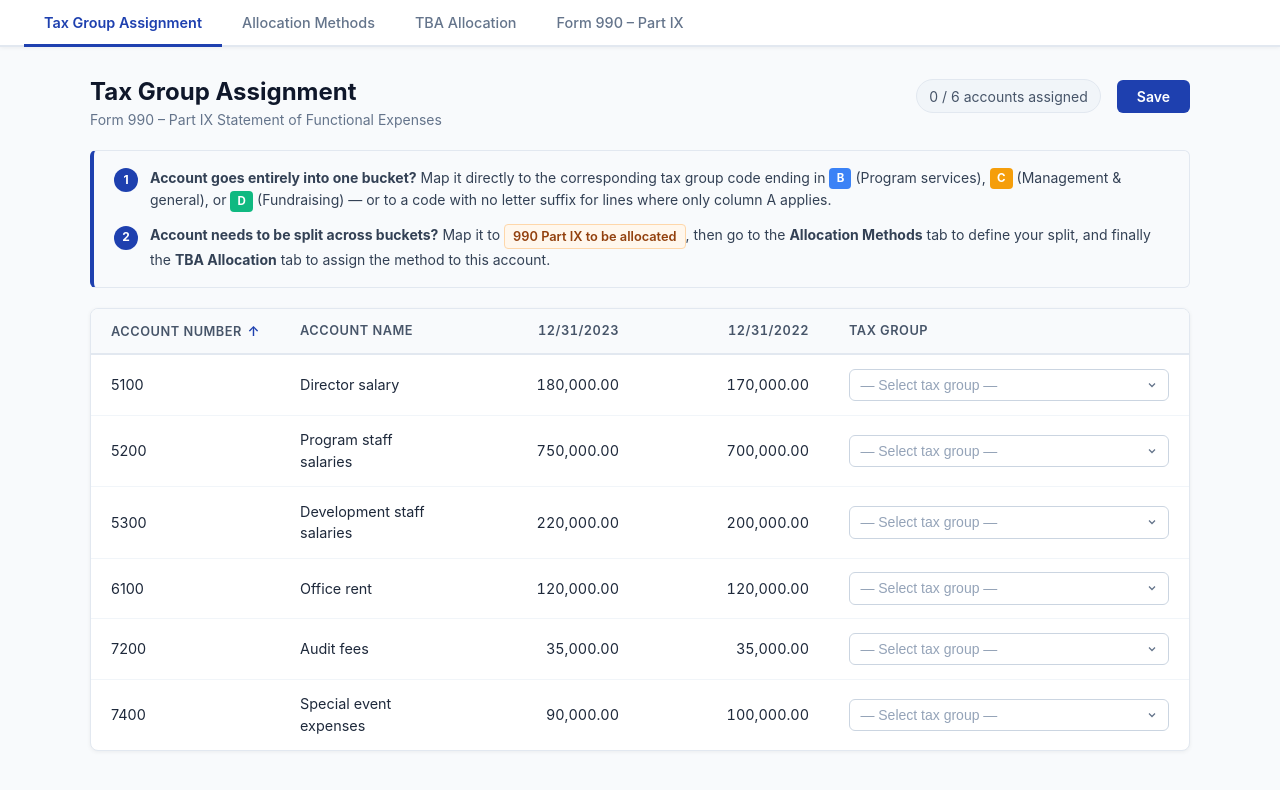
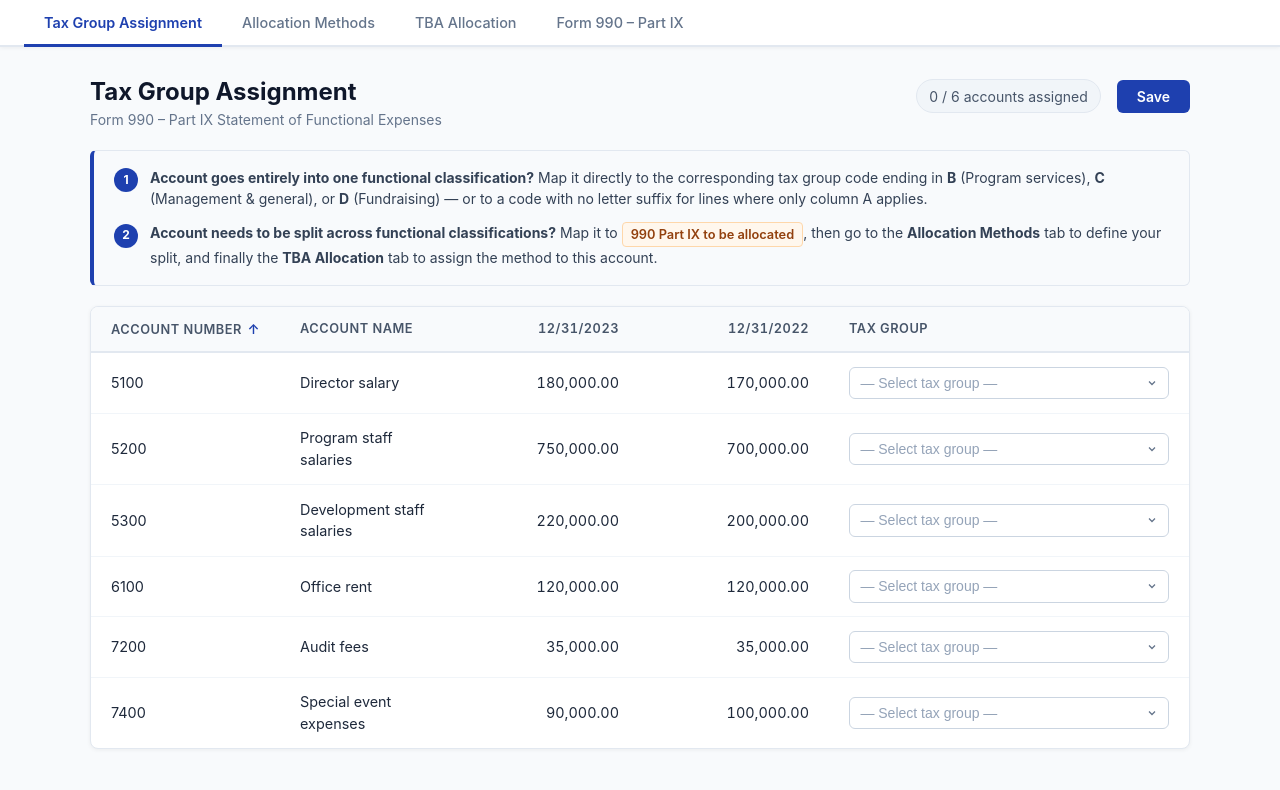
Before and after one commit to kookenny/form990-tool, a React (Vite) app: page / in a window 1280 px wide. Shown: the top 790 px of the page. Built offline with nearby package versions, Linux system fonts and the light colour scheme.

Commit message:
Update instructions: functional classification, remove letter badges

```diff
--- a/src/components/TaxGroupAssignment.jsx
+++ b/src/components/TaxGroupAssignment.jsx
@@ -154,14 +154,14 @@ export default function TaxGroupAssignment({ accounts, onTaxGroupChange }) {
         <div className="tga-instruction-item">
           <span className="tga-instr-step">1</span>
           <div>
-            <strong>Account goes entirely into one bucket?</strong>
-            <span> Map it directly to the corresponding tax group code ending in <span className="tga-badge tga-badge-b">B</span> (Program services), <span className="tga-badge tga-badge-c">C</span> (Management &amp; general), or <span className="tga-badge tga-badge-d">D</span> (Fundraising) — or to a code with no letter suffix for lines where only column&nbsp;A applies.</span>
+            <strong>Account goes entirely into one functional classification?</strong>
+            <span> Map it directly to the corresponding tax group code ending in <strong>B</strong> (Program services), <strong>C</strong> (Management &amp; general), or <strong>D</strong> (Fundraising) — or to a code with no letter suffix for lines where only column&nbsp;A applies.</span>
           </div>
         </div>
         <div className="tga-instruction-item">
           <span className="tga-instr-step">2</span>
           <div>
-            <strong>Account needs to be split across buckets?</strong>
+            <strong>Account needs to be split across functional classifications?</strong>
             <span> Map it to <span className="tga-badge tga-badge-tba">990 Part IX to be allocated</span>, then go to the <strong>Allocation Methods</strong> tab to define your split, and finally the <strong>TBA Allocation</strong> tab to assign the method to this account.</span>
           </div>
         </div>
```
